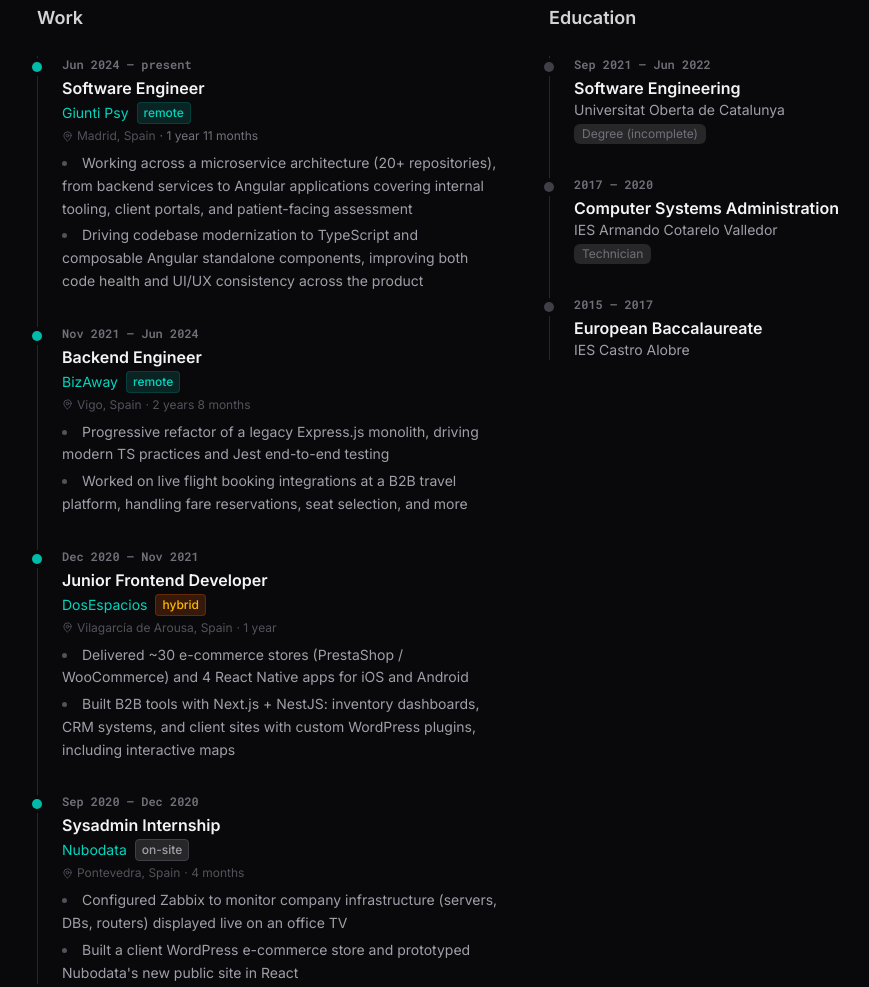
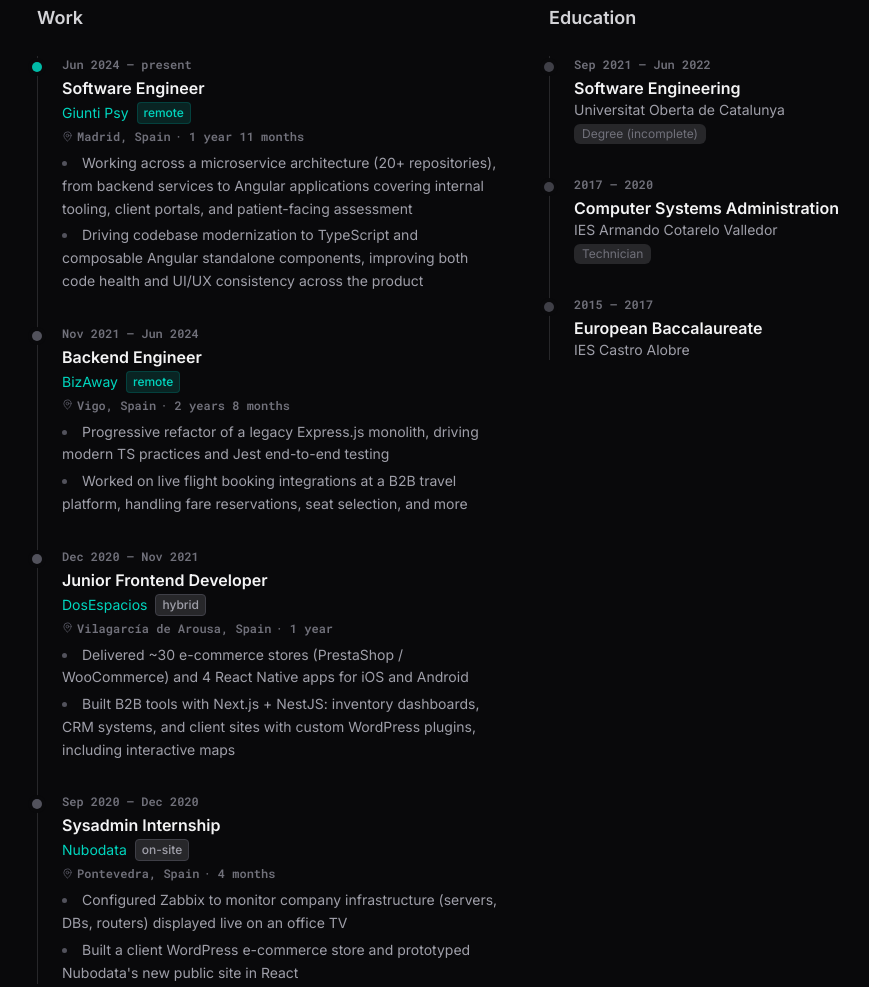
Before and after one commit to dawichi/dawichi.dev, an Astro site: page / in a window 1280 px wide. Shown: the part 1660-2647 px from the top of the page, without its empty margins (115-984 px from the left). Built offline with nearby package versions, Linux system fonts and the light colour scheme; Astro itself is replaced by a stand-in of ours.

Commit message:
fix typography scales

```diff
--- a/src/components/Experience.astro
+++ b/src/components/Experience.astro
@@ -78,7 +78,7 @@
 
 const modeStyles = {
     remote: 'bg-teal-900/40 text-teal-400 border border-teal-800/50',
-    hybrid: 'bg-amber-900/40 text-amber-400 border border-amber-800/50',
+    hybrid: 'bg-zinc-800 text-zinc-400 border border-zinc-700',
     'on-site': 'bg-zinc-800 text-zinc-400 border border-zinc-700',
 }
 ---
@@ -96,9 +96,9 @@
                 <h3 class="text-lg font-semibold text-zinc-300 mb-6">Work</h3>
                 <div class="relative pl-6 border-l border-zinc-800 space-y-8">
                     {
-                        work.map((item) => (
+                        work.map((item, i) => (
                             <div class="relative">
-                                <span class="absolute -left-[30px] top-1.5 w-2.5 h-2.5 rounded-full bg-teal-500 ring-4 ring-[#09090b]" />
+                                <span class={`absolute -left-[30px] top-1.5 w-2.5 h-2.5 rounded-full ring-4 ring-[#09090b] ${i === 0 ? 'bg-teal-500' : 'bg-zinc-600'}`} />
                                 <p class="text-xs text-zinc-500 mb-1 font-mono">{item.period}</p>
                                 <h4 class="text-zinc-100 font-semibold">{item.role}</h4>
                                 <div class="flex items-center gap-2 flex-wrap mt-0.5">
@@ -106,7 +106,7 @@
                                         href={item.url}
                                         target="_blank"
                                         rel="noopener noreferrer"
-                                        class="text-teal-400 hover:text-teal-300 text-sm transition-colors"
+                                        class="text-teal-400 hover:text-teal-300 hover:underline text-sm transition-colors"
                                     >
                                         {item.company}
                                     </a>
@@ -119,13 +119,13 @@
                                         <path d="M20 10c0 6-8 12-8 12s-8-6-8-12a8 8 0 0 1 16 0Z"/>
                                         <circle cx="12" cy="10" r="3"/>
                                     </svg>
-                                    <span class="text-xs text-zinc-600">{item.location}</span>
+                                    <span class="text-xs text-zinc-500 font-mono">{item.location}</span>
                                     {'duration' in item && item.duration && (
-                                        <span class="text-xs text-zinc-600">· {item.duration}</span>
+                                        <span class="text-xs text-zinc-500 font-mono">· {item.duration}</span>
                                     )}
                                     {'startMonth' in item && item.startMonth && item.startYear && (
                                         <span
-                                            class="text-xs text-zinc-500 duration-label"
+                                            class="text-xs text-zinc-500 font-mono duration-label"
                                             data-start-month={item.startMonth}
                                             data-start-year={item.startYear}
                                         />
```
Also changed, not shown: src/styles/global.css (+12 -0 lines).
